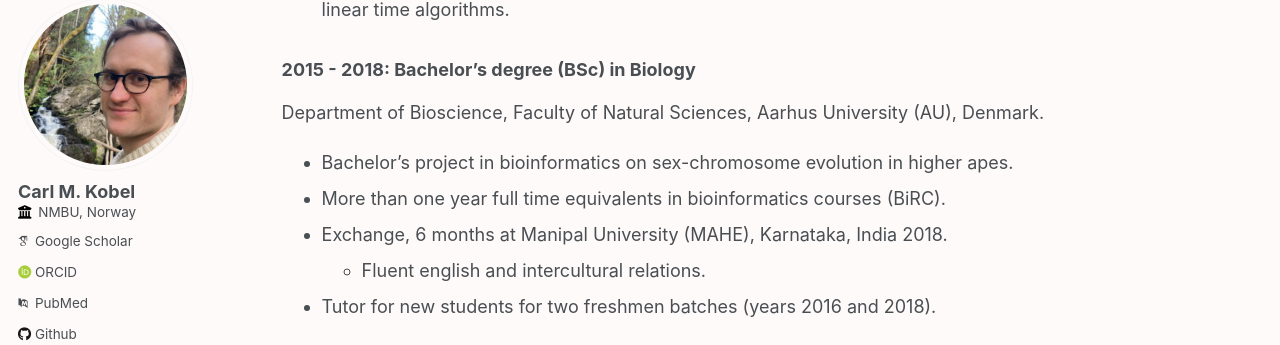
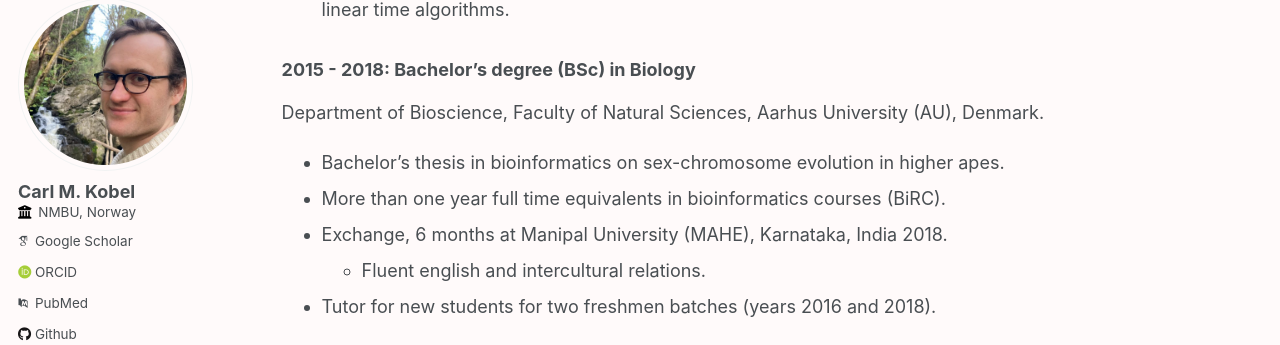
Before and after one commit to cmkobel/cmkobel.github.io, a Jekyll site: the page built from _pages/cv.md, in a window 1280 px wide and 900 px high, scrolled down 1992 px. Shown: the part 108-453 px from the top of the window. Built offline with Jekyll 4.4.1, drawn with Linux system fonts in a browser that asks for light colours; some web fonts are replaced.

Commit message:
Update cv.md

```diff
--- a/_pages/cv.md
+++ b/_pages/cv.md
@@ -74,7 +74,7 @@ Bioinformatics Research Centre (BiRC), Faculty of Natural Sciences, Aarhus Unive
 
 Department of Bioscience, Faculty of Natural Sciences, Aarhus University (AU), Denmark.
 
-  - Bachelor's project in bioinformatics on sex-chromosome evolution in higher apes.
+  - Bachelor's thesis in bioinformatics on sex-chromosome evolution in higher apes.
   - More than one year full time equivalents in bioinformatics courses (BiRC).
   - Exchange, 6 months at Manipal University (MAHE), Karnataka, India 2018.
     - Fluent english and intercultural relations.
```
